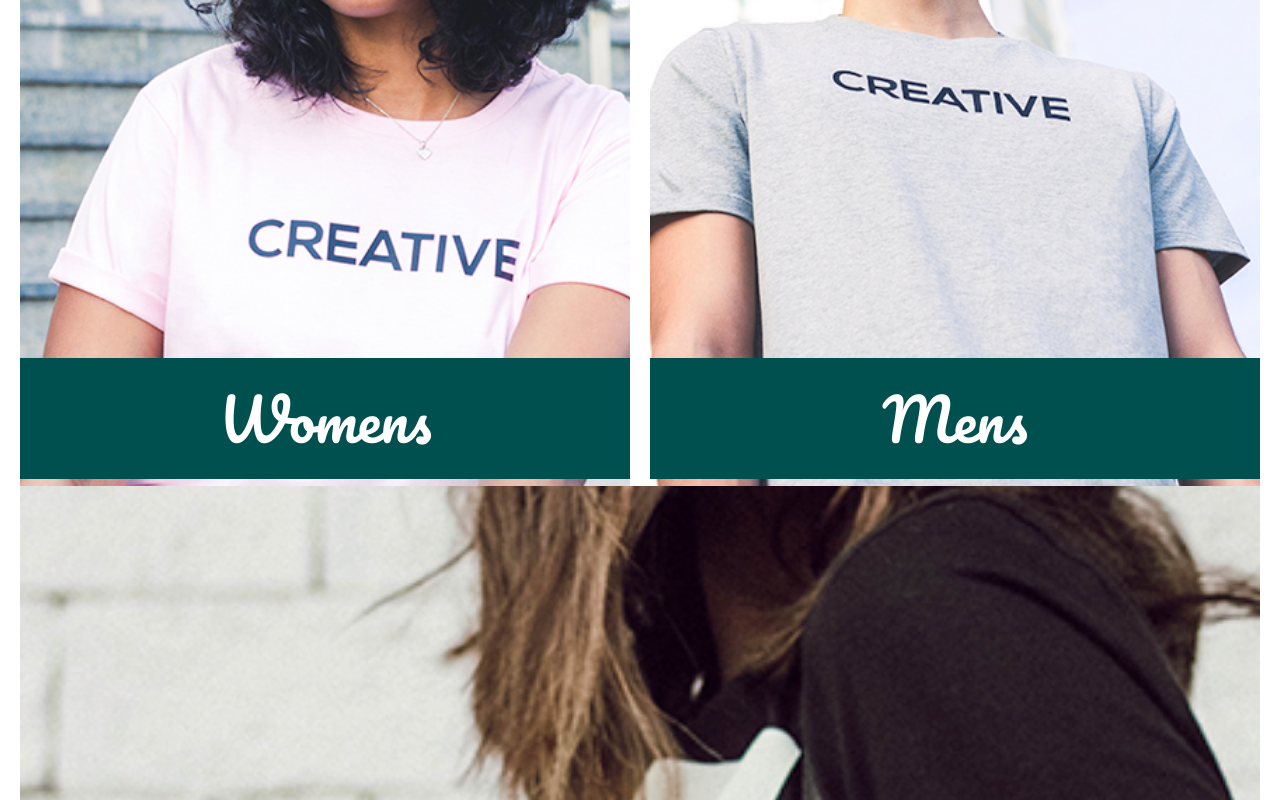
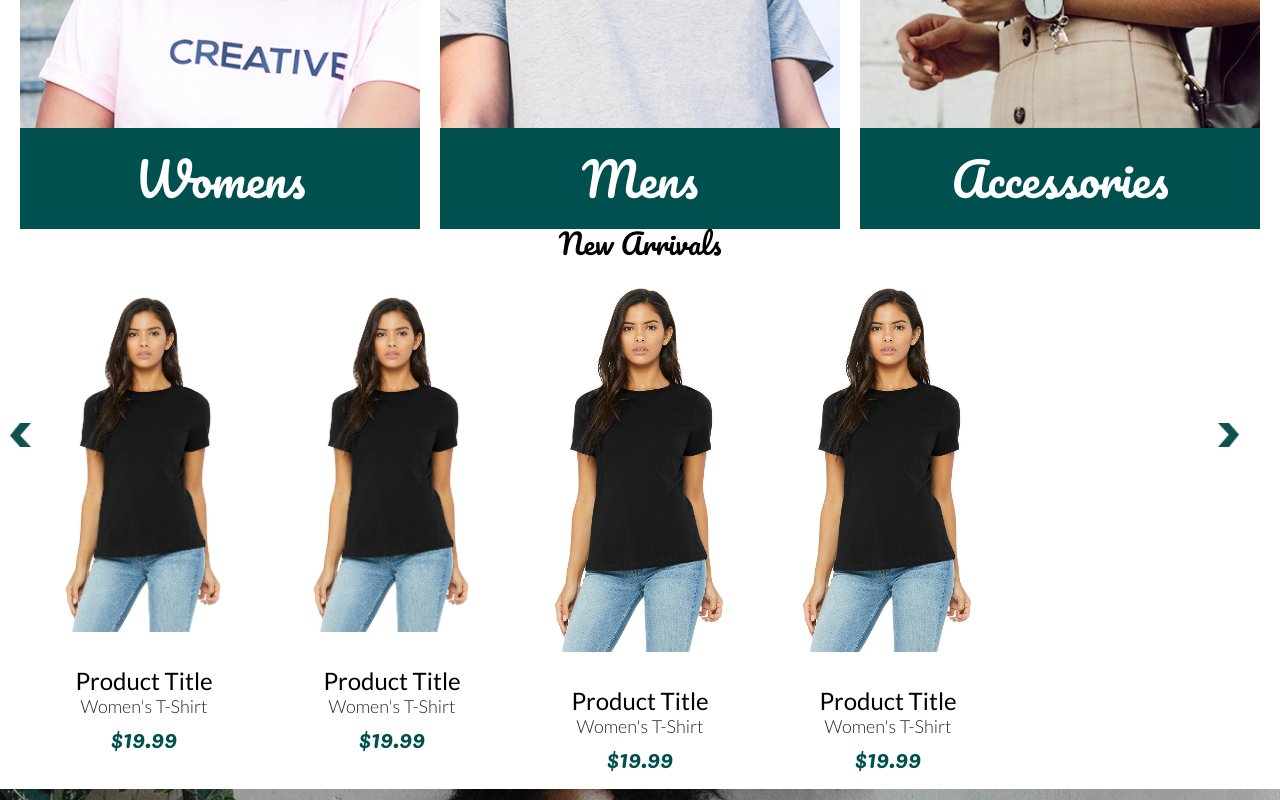
Before and after one commit to MichaelFKogan/dyode-website-mockup, a Vue app: page / in a window 1280 px wide. Shown: the part 1040-1840 px from the top of the page. Built offline with nearby package versions, Linux system fonts and the light colour scheme.

Commit message:
added arrow icons to Featured Collection

```diff
--- a/src/assets/styles/scss/custom.scss
+++ b/src/assets/styles/scss/custom.scss
@@ -164,13 +164,15 @@ li{
 	display:block;
 }
 
-@media only screen and (max-width: 769px){
+/* HIDE CONTENT ON MOBILE SCREENS*/
+@media only screen and (max-width: 768px){
 	.mobile-hide{
 		display: none;
 		}
 }
 
-@media only screen and (min-width: 768px){
+/* HIDE CONTENT ON DESKTOP SCREENS */
+@media only screen and (min-width: 769px){
 	.desktop-hide{
 		display: none;
 		}
@@ -219,6 +221,7 @@ li{
 /*	margin-top:40px;
 	margin-left:40px;*/
 	padding:10px;
+	display:block;
 }
 
 .collection-list-box{
@@ -258,10 +261,25 @@ li{
 	padding:10px;
 }
 
+@media only screen and (min-width: 769px){
+	.col-lg-4{
+		width:33.33%;
+	}
+
+	.bottom-banner-text{
+		bottom:7.5vw;
+		font-size:3.6vw;
+	}
+
+}
+
 /* FEATURED COLLECTION */
 
 .featured-collection-wrapper{
 	padding:10px;
+	display:inline-block;
+	margin-top:2%;
+	position:relative;
 }
 
 .feature-title{
@@ -272,21 +290,24 @@ li{
 }
 
 .arrow-container{
-	width:100%;
-	padding:10px;
-	display: none;
+	width:96%;
+	/*padding:10px;*/
+	display:inline-block;
+	position:absolute;
+	top:37%;
 }
 
 .arrow-left{
 	float:left;
 	display:inline-block;
-	width:10%;
+/*	width:10%;*/
+
 }
 
 .arrow-right{
 	float:right;
 	display:inline-block;
-	width:10%;
+/*	width:10%;*/
 }
 
 .arrow-image{
@@ -341,6 +362,16 @@ li{
 	font-size:24px;
 	font-weight:300;
 	color:#00504f;
+}
+
+
+@media only screen and (min-width: 769px){
+	.col-lg-3{
+		width:20%;
+	}
+
+
+
 }
 
 
--- a/src/components/Collection-list.vue
+++ b/src/components/Collection-list.vue
@@ -1,22 +1,20 @@
 <template>
 
-
-
 	<div class="collection-list-wrapper">
-		<div class="collection-list-box col-sm-6">
+		<div class="collection-list-box col-lg-4 col-sm-6">
 			<div class="inner-container">
 			<img class="collection-list-image" :src="require('../assets/img/Womens-Image.jpg')" />
 			<div class="bottom-banner-text">Womens</div></div>
 		</div>
 
-		<div class="collection-list-box col-sm-6">
+		<div class="collection-list-box col-lg-4 col-sm-6">
 			<div class="inner-container">
 			<img class="collection-list-image" :src="require('../assets/img/Mens-Image.jpg')" />
 			<div class="bottom-banner-text">Mens</div>
 		</div>
 		</div>
 
-		<div class="collection-list-box col-sm-12">
+		<div class="collection-list-box col-lg-4 col-sm-12">
 			<div class="inner-container">
 			<img class="collection-list-image mobile-hide" :src="require('../assets/img/Accessories-Image-Desktop.jpg')" />
 			<img class="collection-list-image desktop-hide" :src="require('../assets/img/Accessories-Image-Mobile.jpg')" />
--- a/src/components/Featured-collection.vue
+++ b/src/components/Featured-collection.vue
@@ -18,7 +18,7 @@
 	</div>
 
 			<div class="slider-wrap">
-				<div class="featured-collection-image-wrap col-sm-6">
+				<div class="featured-collection-image-wrap col-lg-3 col-sm-6">
 				<div class="featured-inner-container">
 					<img class="featured-collection-image" :src="require('../assets/img/Product-Image-1.jpg')" />
 					<div class="product-info">
@@ -29,7 +29,7 @@
 				</div>
 				</div>
 
-				<div class="featured-collection-image-wrap col-sm-6">
+				<div class="featured-collection-image-wrap col-lg-3 col-sm-6">
 					<div class="featured-inner-container">
 					<img class="featured-collection-image" :src="require('../assets/img/Product-Image-1.jpg')" />
 					<div class="product-info">
@@ -40,13 +40,23 @@
 				</div>
 			</div>
 
-				<div style="display:none;" class="featured-collection-image-wrap">
+				<div class="featured-collection-image-wrap col-lg-3 mobile-hide">
 					<img class="featured-collection-image" :src="require('../assets/img/Product-Image-1.jpg')" />
+					<div class="product-info">
+						<div class="product-title">Product Title</div>
+						<div class="product-item">Women's T-Shirt</div>
+						<div class="price">$19.99</div>
+					</div>
 				</div>
 
 
-				<div style="display:none;" class="featured-collection-image-wrap">
+				<div class="featured-collection-image-wrap col-lg-3 mobile-hide">
 					<img class="featured-collection-image" :src="require('../assets/img/Product-Image-1.jpg')" />
+					<div class="product-info">
+						<div class="product-title">Product Title</div>
+						<div class="product-item">Women's T-Shirt</div>
+						<div class="price">$19.99</div>
+					</div>
 				</div>
 			</div>
 
```
